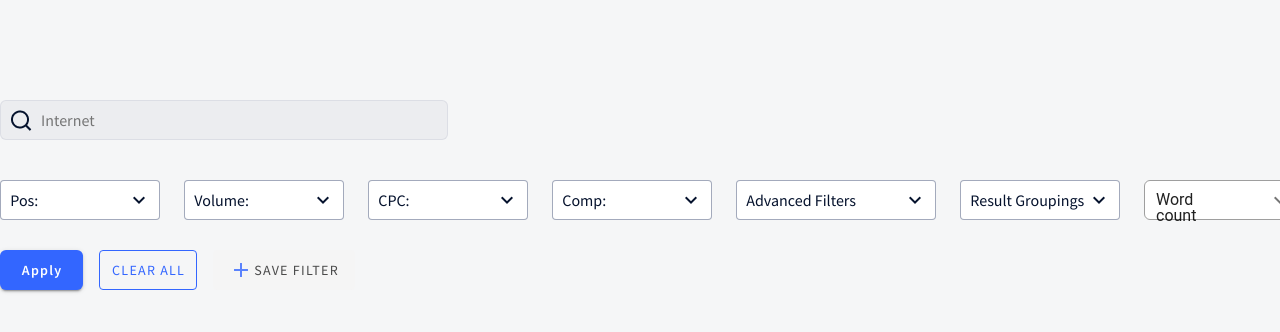
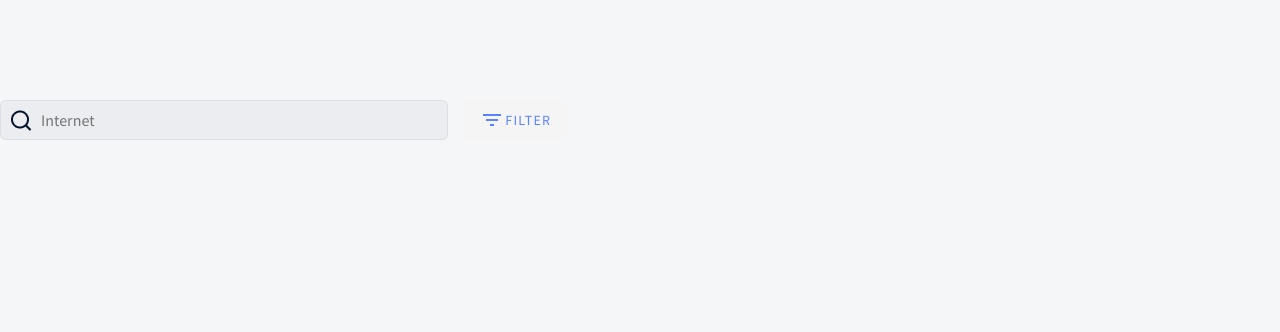
Before and after one commit to MrNedNick/vue-cpanel-filters, a Vue app: page / in a window 1280 px wide. Shown: the top 332 px of the page. Built offline with nearby package versions, Linux system fonts and the light colour scheme.

Commit message:
Add function for filter button
and divided page on sections

```diff
--- a/src/components/AllFilters.vue
+++ b/src/components/AllFilters.vue
@@ -1,20 +1,18 @@
 <template>
   <div class="wrapper">
-    <!-- <v-text-field
-      class="internet-field"
-      outlined
-      label="Internet"
-      hide-details
-      clearable
-      background-color="rgba(26, 44, 89, 0.04)"
+    <div class="top-section">
+      <internet-field />
+      <v-btn
+        class="filter-btn ml-4"
+        elevation="0"
+        height="40"
+        @click="showFilters()"
       >
-      <template v-slot:prepend-inner>
-        <v-icon>
-          mdi-magnify
-        </v-icon>
-      </template>
-    </v-text-field> -->
-    <internet-field></internet-field>
+        <v-icon color="#3366FF">mdi-filter-variant</v-icon>
+        Filter
+      </v-btn>
+    </div>
+    <div v-if="isShown" class="filter-section">
       <div class="filter-wrapper">
         <position-filter />
         <volume-filter />
@@ -43,6 +41,7 @@
         </v-btn>
       </div>
     </div>
+  </div>
 </template>
 
 <script>
@@ -54,7 +53,7 @@ import GroupingsFilter from "./Filters/GroupingsFilter.vue";
 import PositionFilter from "./Filters/PositionFilter.vue";
 import VolumeFilter from "./Filters/VolumeFilter.vue";
 import WordCountFilter from "./Filters/WordCountFilter.vue";
-import InternetField from './Shared/InternetField.vue';
+import InternetField from "./Shared/InternetField.vue";
 export default {
   components: {
     AdvancedFilter,
@@ -68,6 +67,7 @@ export default {
     InternetField,
   },
   data: () => ({
+    isShown: false,
     advancedFilter: "",
     postionFilter: "",
     volumeFilter: "",
@@ -77,6 +77,9 @@ export default {
     competitorFilter: "",
   }),
   methods: {
+    showFilters(){
+      this.isShown = !this.isShown
+    },
     submit() {},
   },
 };
@@ -100,6 +103,10 @@ body {
 .filter-wrapper {
   display: flex;
   // flex-wrap: wrap;
+}
+.top-section {
+  display: flex;
+
 }
 .menu-container {
   margin-top: 40px;
@@ -187,7 +194,16 @@ body {
 //     letter-spacing: 0em;
 //   }
 // }
-
+.filter-btn {
+    font-family: "Source Sans Pro";
+  font-weight: 600;
+  font-size: 14px;
+  line-height: 18px;
+  text-transform: none;
+  letter-spacing: 0em;
+  color: #3366FF !important;
+  opacity: 0.8;
+}
 .save-all-btn {
   font-family: "Source Sans Pro";
   font-weight: 600;
```
Lines whose indentation alone changed are shown as unchanged.
